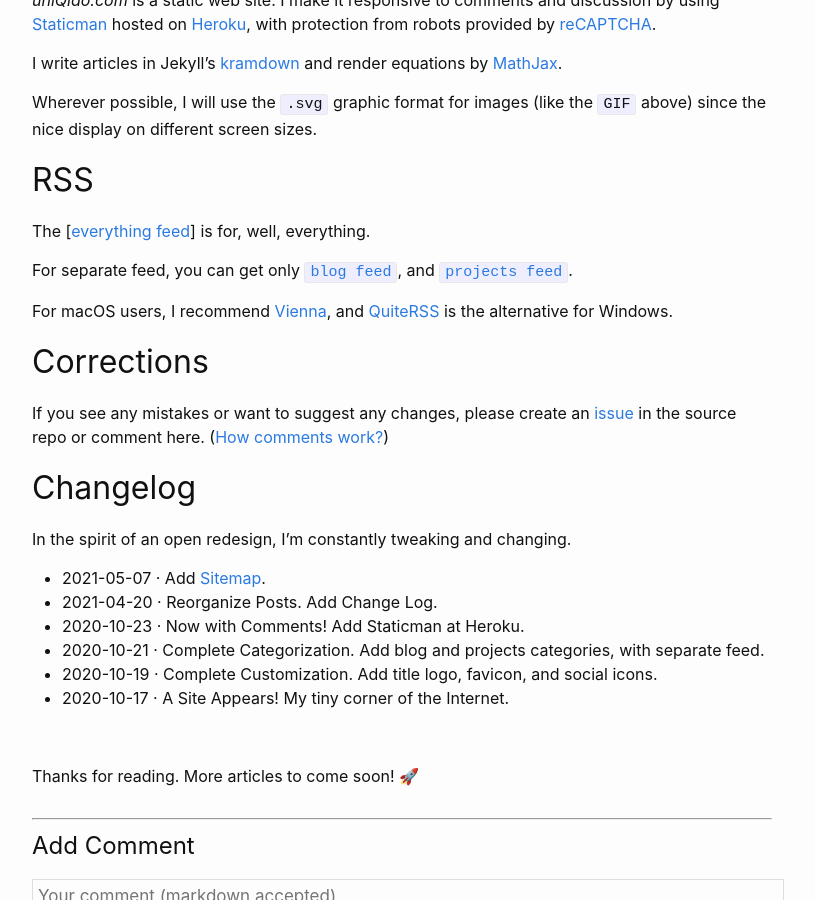
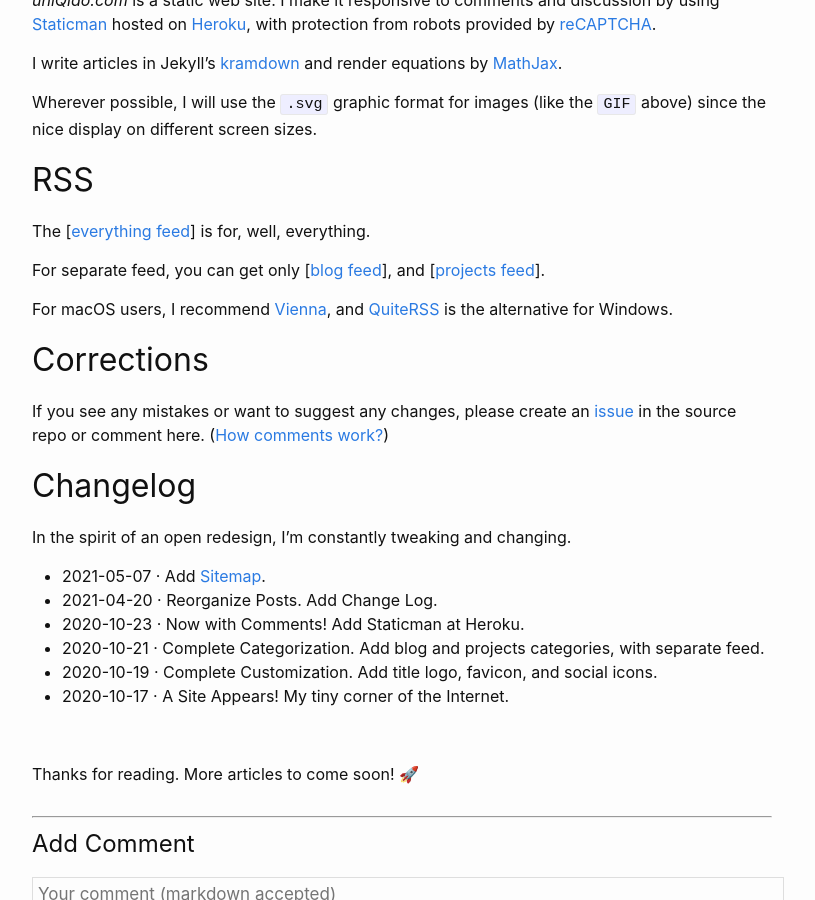
Before and after one commit to qiaohuang/qiaohuang.github.io, a Jekyll site: the page built from _posts/2020-10-17-about-the-site.markdown, in a window 1280 px wide and 900 px high, scrolled down 814 px. Shown: the whole window, without its empty margins (238-1053 px from the left). Built offline with Jekyll 4.4.1, drawn with Linux system fonts in a browser that asks for light colours; nearby versions of some CDN libraries.

```diff
--- a/_posts/2020-10-17-about-the-site.markdown
+++ b/_posts/2020-10-17-about-the-site.markdown
@@ -33,7 +33,7 @@ Wherever possible, I will use the `.svg` graphic format for images (like the `GI
 
 The [[everything feed](/feed.xml)] is for, well, everything.
 
-For separate feed, you can get only [`blog feed`](/blog/feed.xml), and [`projects feed`](/projects/feed.xml).
+For separate feed, you can get only [[blog feed](/blog/feed.xml)], and [[projects feed](/projects/feed.xml)].
 
 For macOS users, I recommend [Vienna](https://www.vienna-rss.com/), and [QuiteRSS](https://quiterss.org/) is the alternative for Windows.
 
```
